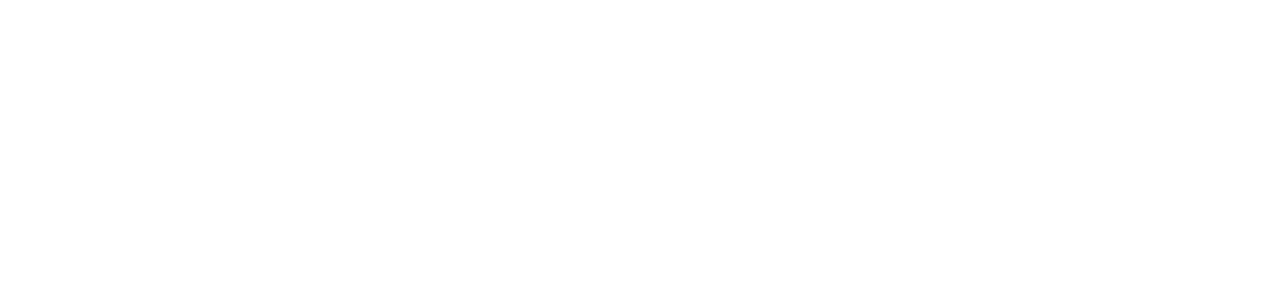
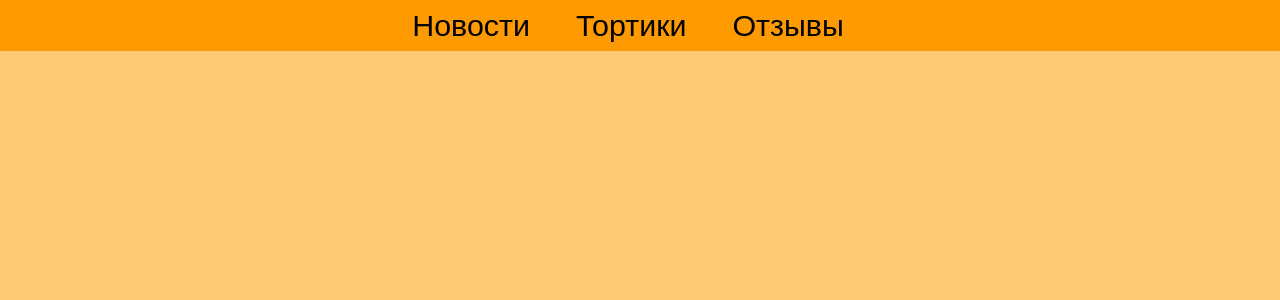
Before and after one commit to Wegnagun/DinasDessert, a React (Create React App) app in the folder frontend/: page / in a window 1280 px wide. Shown: the top 300 px of the page. Built offline with nearby package versions, Linux system fonts and the light colour scheme.

Commit message:
add menu

```diff
--- a/frontend/package.json
+++ b/frontend/package.json
@@ -8,6 +8,7 @@
     "@testing-library/user-event": "^13.5.0",
     "react": "^18.2.0",
     "react-dom": "^18.2.0",
+    "react-router-dom": "^6.7.0",
     "react-scripts": "5.0.1",
     "web-vitals": "^2.1.4"
   },
--- a/frontend/src/App.js
+++ b/frontend/src/App.js
@@ -1,7 +1,15 @@
+import { Route, Routes } from 'react-router-dom';
+import MainLayout from './layouts/MinLayout';
 import './App.css';
 
 function App() {
-  return <div className="App"></div>;
+  return (
+    <div className="App">
+      <Routes>
+        <Route path="/" element={<MainLayout />} />
+      </Routes>
+    </div>
+  );
 }
 
 export default App;
--- /dev/null
+++ b/frontend/src/components/Menu.css
@@ -0,0 +1,14 @@
+.menu {
+  display: flex;
+  align-content: center;
+  justify-content: center;
+  padding: 5px;
+  background-color: #ff9a00;
+}
+
+nav a {
+  margin-right: 25px;
+  color: white;
+  background-color: #ff9a00; /* Убрать разберусь с кнопками!! */
+  text-decoration: none;
+}
--- /dev/null
+++ b/frontend/src/components/Menu.js
@@ -0,0 +1,21 @@
+import { NavLink } from 'react-router-dom';
+import './Menu.css';
+import Button from './UI/Button';
+
+const Menu = () => {
+  return (
+    <nav className="menu">
+      <NavLink>
+        <Button>Новости</Button>
+      </NavLink>
+      <NavLink>
+        <Button>Тортики</Button>
+      </NavLink>
+      <NavLink>
+        <Button>Отзывы</Button>
+      </NavLink>
+    </nav>
+  );
+};
+
+export default Menu;
--- /dev/null
+++ b/frontend/src/components/UI/Button.js
@@ -0,0 +1,12 @@
+import style from './Button.module.css';
+
+function Button(props) {
+  const { children } = props;
+  return (
+    <button {...props} className={style.button}>
+      {children}
+    </button>
+  );
+}
+
+export default Button;
--- /dev/null
+++ b/frontend/src/components/UI/Button.module.css
@@ -0,0 +1,16 @@
+.button {
+  display: flex;
+  flex-direction: row;
+  margin-left: 1px;
+  cursor: pointer;
+  background-color: #ff9a00;
+  font-size: 1.9rem;
+  padding: 3px 10px;
+  border: none;
+}
+
+.button:hover {
+  background-color: #ffb440;
+  text-decoration: none;
+  border-radius: 50%;
+}
--- a/frontend/src/index.css
+++ b/frontend/src/index.css
@@ -1,6 +1,7 @@
 * {
   margin: 0;
   padding: 0;
+  background-color: #ffc873;
 }
 
 body {
--- a/frontend/src/index.js
+++ b/frontend/src/index.js
@@ -1,7 +1,12 @@
 import React from 'react';
 import ReactDOM from 'react-dom/client';
+import { BrowserRouter } from 'react-router-dom';
 import './index.css';
 import App from './App';
 
 const root = ReactDOM.createRoot(document.getElementById('root'));
-root.render(<App />);
+root.render(
+  <BrowserRouter>
+    <App />
+  </BrowserRouter>
+);
--- /dev/null
+++ b/frontend/src/layouts/MinLayout.js
@@ -0,0 +1,13 @@
+import { Outlet } from 'react-router-dom';
+import Menu from '../components/Menu';
+
+const MainLayout = () => {
+  return (
+    <>
+      <Menu />
+      <Outlet />
+    </>
+  );
+};
+
+export default MainLayout;
```
Also changed, not shown: 1 other file (tests, documents, lock files or other folders).
